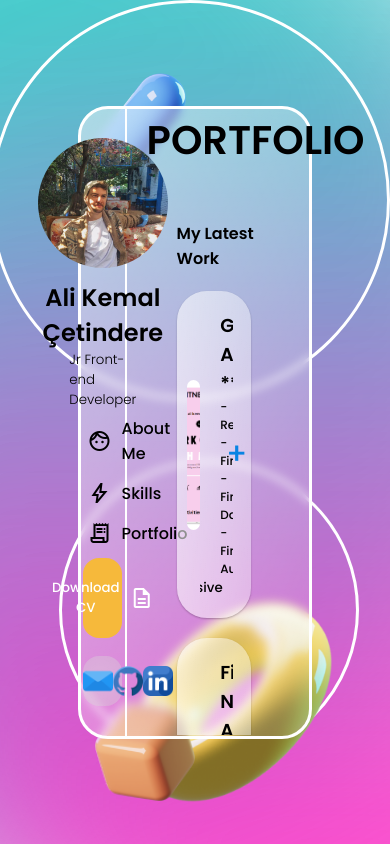
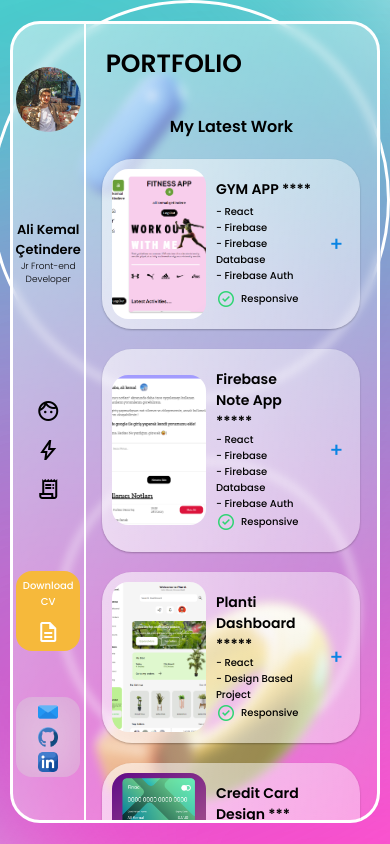
Before and after one commit to alkm-cet/Portfolio, a React (Create React App) app: page /Portfolio in a window 390 px wide. Built offline with nearby package versions, Linux system fonts and the light colour scheme.

Commit message:
responsive

```diff
--- a/src/App.css
+++ b/src/App.css
@@ -25,3 +25,10 @@
 
   display: flex;
 }
+
+@media (max-width:1200px) {
+  .App {
+    width: 95%;
+    height: 95%;
+  }
+}
--- a/src/components/LeftNavBar/LeftNavBar.css
+++ b/src/components/LeftNavBar/LeftNavBar.css
@@ -14,6 +14,7 @@
     /* gap: 30px; */
 }
 
+
 .ProfilePhoto {
     width: 130px;
     height: 130px;
@@ -22,6 +23,20 @@
     background-size: cover;
     background-position: top;
     background-repeat: no-repeat;
+}
+
+@media (max-width:768px) {
+    .ProfilePhoto {
+        width: 100px;
+        height: 100px;
+    }
+}
+
+@media (max-width:530px) {
+    .ProfilePhoto {
+        width: 65px;
+        height: 65px;
+    }
 }
 
 .info {
@@ -39,13 +54,44 @@
     color: black;
 }
 
+
+
 .info h2 {
     text-align: center;
 }
 
+@media (max-width:768px) {
+    .info h2 {
+        font-size: 20px;
+    }
+}
+
+@media (max-width:530px) {
+    .info h2 {
+        font-size: 13px;
+    }
+}
+
+
+
 .info small {
     font-weight: 300;
 }
+
+@media (max-width:768px) {
+    .info small {
+        text-align: center;
+        font-size: 12px;
+    }
+}
+
+@media (max-width:530px) {
+    .info small {
+        font-size: 9px;
+        text-align: center;
+    }
+}
+
 
 .buttonsMain {
     /* border: 1px solid black; */
@@ -59,6 +105,7 @@
     gap: 15px;
 }
 
+
 .navBtns {
     cursor: pointer;
     /* border: 1px solid red; */
@@ -70,6 +117,25 @@
     color: black;
     /* color: rgba(93, 124, 201, 1); */
     transition: all .3s ease;
+}
+
+@media (max-width:768px) {
+    .navBtns {
+        font-size: 12px;
+    }
+}
+
+@media (max-width:530px) {
+    .navBtns {
+        justify-content: center;
+    }
+}
+
+
+@media (max-width:530px) {
+    .navBtns p {
+        display: none;
+    }
 }
 
 .navBtns:hover {
@@ -94,6 +160,7 @@
     transition: all .3s ease;
 }
 
+
 .cvhref :hover {
     scale: 1.05;
     transition: all .3s ease;
@@ -114,6 +181,19 @@
     color: white;
 }
 
+@media (max-width:768px) {
+    .cvBTN {
+        flex-direction: column;
+        font-size: 12px;
+    }
+}
+
+@media (max-width:530px) {
+    .cvBTN {
+        font-size: 10px;
+    }
+}
+
 .linkcontainer {
     width: 90%;
     height: 50px;
@@ -131,6 +211,13 @@
     backdrop-filter: blur(17.8416px);
 }
 
+@media (max-width:530px) {
+    .linkcontainer {
+        flex-direction: column;
+        height: 80px;
+    }
+}
+
 .linkBTN {
     cursor: pointer;
     width: 30px;
@@ -143,6 +230,15 @@
 
 }
 
+@media (max-width:768px) {
+    .linkBTN {
+        width: 20px;
+        height: 20px;
+    }
+}
+
+
+
 .linkBTN:hover {
     scale: 1.2;
 }
--- a/src/components/RightSide/RightSidePages/AboutMePage/AboutMe.css
+++ b/src/components/RightSide/RightSidePages/AboutMePage/AboutMe.css
@@ -20,6 +20,14 @@
     font-size: 40px;
 }
 
+@media (max-width:768px) {
+    .AboutMe h1 {
+        font-size: 25px;
+    }
+}
+
+
+
 .aboutmecontainer {
     /* border: 1px solid black; */
     width: 100%;
@@ -28,6 +36,12 @@
     display: flex;
     justify-content: center;
     align-items: center;
+}
+
+@media (max-width:530px) {
+    .aboutmecontainer {
+        flex-direction: column;
+    }
 }
 
 
@@ -51,6 +65,19 @@
 
 }
 
+@media (max-width:768px) {
+    .aboutmeparagraf {
+        font-size: 15px;
+    }
+}
+
+@media (max-width:530px) {
+    .aboutmeparagraf {
+        width: 100%;
+        font-size: 12px;
+    }
+}
+
 .aboutmeparagraf h3 {
     width: 100%;
     display: flex;
@@ -72,6 +99,19 @@
     -webkit-background-clip: text; */
 }
 
+@media (max-width:768px) {
+    .aboutmeparagraf h3 {
+        font-size: 30px;
+    }
+}
+
+@media (max-width:530px) {
+    .aboutmeparagraf h3 {
+        font-size: 17px;
+    }
+}
+
+
 /* ------------------  HUMAN*/
 
 .aboutmehuman {
@@ -83,6 +123,14 @@
     background-repeat: no-repeat;
 
     position: relative;
+}
+
+@media (max-width:530px) {
+    .aboutmehuman {
+        width: 100%;
+        height: 200px;
+        font-size: 17px;
+    }
 }
 
 .purpleobject {
@@ -97,3 +145,9 @@
     top: 25%;
     left: 30%;
 }
+
+@media (max-width:530px) {
+    .purpleobject {
+        width: 5%;
+    }
+}
--- a/src/components/RightSide/RightSidePages/PortfolioPage/Portfolio.css
+++ b/src/components/RightSide/RightSidePages/PortfolioPage/Portfolio.css
@@ -18,6 +18,12 @@
     font-size: 40px;
 }
 
+@media (max-width:768px) {
+    .Portfolio h1 {
+        font-size: 25px;
+    }
+}
+
 .cardContainer {
     width: 100%;
     height: 90%;
@@ -29,6 +35,13 @@
     padding: 50px;
     /* border: 1px solid black; */
     gap: 20px;
+}
+
+@media (max-width:768px) {
+    .cardContainer {
+        align-items: center;
+        padding: 10px;
+    }
 }
 
 .cardContainer::-webkit-scrollbar {
@@ -53,7 +66,14 @@
     border-radius: 30px;
 }
 
-.cardmain:hover{
+@media (max-width:768px) {
+    .cardmain {
+        width: 95%;
+    }
+}
+
+
+.cardmain:hover {
     scale: 1.05;
 }
 
@@ -68,6 +88,27 @@
 
 }
 
+.cardtitle{
+
+}
+
+.subtitles {
+    font-weight: 500;
+    font-size: 12px;
+}
+
+@media (max-width:530px) {
+    .subtitles {
+        font-size: 10px;
+    }
+}
+
+/* @media (max-width:530px) {
+    .cardMainTop {
+        flex-direction: column;
+    }
+} */
+
 .cardimage {
     width: 25%;
     height: 150px;
@@ -77,6 +118,12 @@
     background-position: center;
     background-size: cover;
     background-repeat: no-repeat;
+}
+
+@media (max-width:530px) {
+    .cardimage {
+        width: 50%;
+    }
 }
 
 .cardinfo {
@@ -95,12 +142,26 @@
     padding-left: 20px;
 }
 
+@media (max-width:530px) {
+    .cardinfo {
+        font-size: 12px;
+        padding-left: 10px;
+    }
+}
+
+
 .iscardresponsive {
     align-self: flex-end;
     display: flex;
     align-items: center;
     gap: 5px;
     /* border: 1px solid black;  */
+}
+
+@media (max-width:530px) {
+    .iscardresponsive {
+        align-self: flex-start;
+    }
 }
 
 .iscardresponsive span {
@@ -124,6 +185,12 @@
     color: #0984e3;
 }
 
+@media (max-width:530px) {
+    .plusMinus {
+        font-size: 20px;
+    }
+}
+
 
 
 /* ---------------- CONTENT */
@@ -136,6 +203,7 @@
     /* transition: all 1s cubic-bezier(0, 1, 0, 1); */
     /* transition: all 1s ease; */
     display: none;
+    overflow-wrap: break-word;
 }
 
 .content.show {
@@ -150,6 +218,7 @@
     max-height: 9999px;
     /* transition: all 1s cubic-bezier(1, 0, 1, 0); */
     /* transition: all 1s ease; */
+    overflow-wrap: break-word;
 }
 
 .codeBTN {
@@ -171,6 +240,19 @@
     transition: all .3s ease;
 }
 
+@media (max-width:768px) {
+    .codeBTN {
+        width: 50%;
+    }
+}
+
+@media (max-width:530px) {
+    .codeBTN {
+        width: 70%;
+    }
+}
+
+
 .codeBTN span {
     font-size: 18px;
 }
--- a/src/components/RightSide/RightSidePages/PortfolioPage/Portfolio.jsx
+++ b/src/components/RightSide/RightSidePages/PortfolioPage/Portfolio.jsx
@@ -34,11 +34,11 @@ function Portfolio() {
 
                                     <div className="cardinfo">
                                         <h3 className='cardtitle'>{item.title}</h3>
-                                        <div>
+                                        <div >
                                             {
                                                 item.subtitles.map(subs => {
                                                     return (
-                                                        <p style={{ fontWeight: 500, fontSize: 12 }}>- {subs}</p>
+                                                        <p className='subtitles'>- {subs}</p>
                                                     )
                                                 })
                                             }
--- a/src/components/RightSide/RightSidePages/SkillsPage/Skills.css
+++ b/src/components/RightSide/RightSidePages/SkillsPage/Skills.css
@@ -19,6 +19,12 @@
     font-size: 40px;
 }
 
+@media (max-width:768px) {
+    .Skills h1 {
+        font-size: 25px;
+    }
+}
+
 .skillsmidcontainer {
     width: 100%;
     height: 90%;
@@ -34,10 +40,20 @@
 /* ------------- SKILLS CARD */
 
 .hoverContainer {
+    /* border: 1px solid black; */
     display: flex;
+    justify-content: center;
+    align-items: center;
     margin: auto;
     width: 100%;
     justify-content: center;
+}
+
+@media (max-width:530px) {
+    .hoverContainer {
+        justify-content: flex-start;
+        padding-left: 10px;
+    }
 }
 
 .hovercard {
@@ -63,6 +79,23 @@
     transition: 300ms ease-in-out;
 }
 
+@media (max-width:768px) {
+    .hovercard {
+        width: 150px;
+        height: 200px;
+        font-size: 16px;
+    }
+}
+
+@media (max-width:530px) {
+    .hovercard {
+        width: 100px;
+        height: 150px;
+        font-size: 16px;
+    }
+}
+
+
 .hovercardimg {
     width: 50px;
     height: 50px;
@@ -76,6 +109,13 @@
     margin-left: -10%;
 }
 
+@media (max-width:530px) {
+    .hovercard+.hovercard {
+        margin-left: -15%;
+        ;
+    }
+}
+
 .hovercard:hover {
     transform: rotate(-4deg);
 }
```
